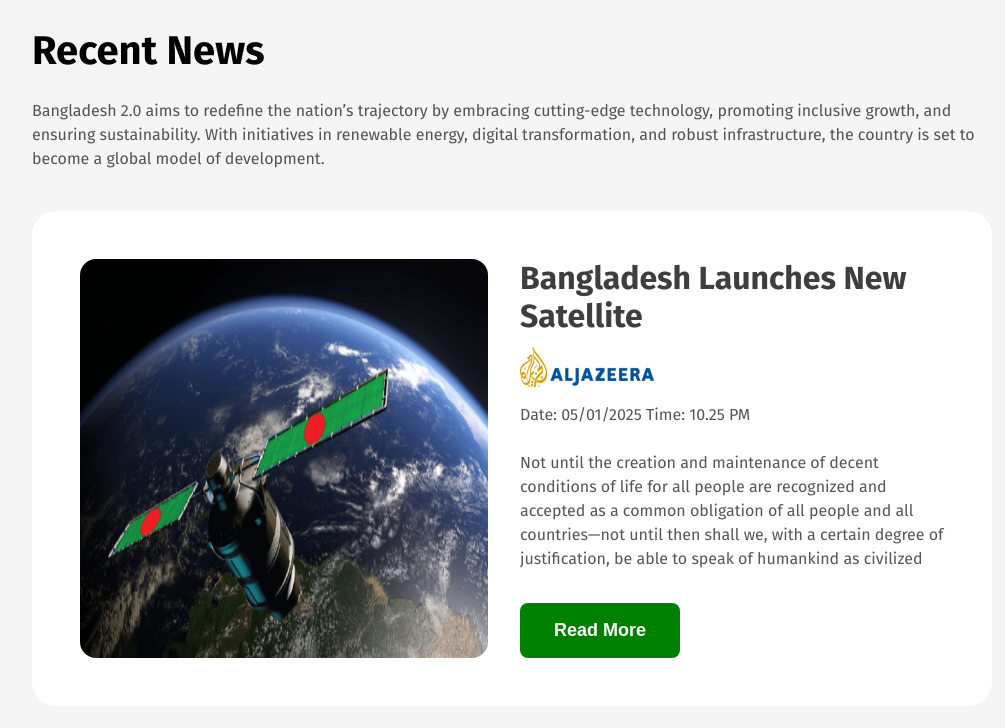
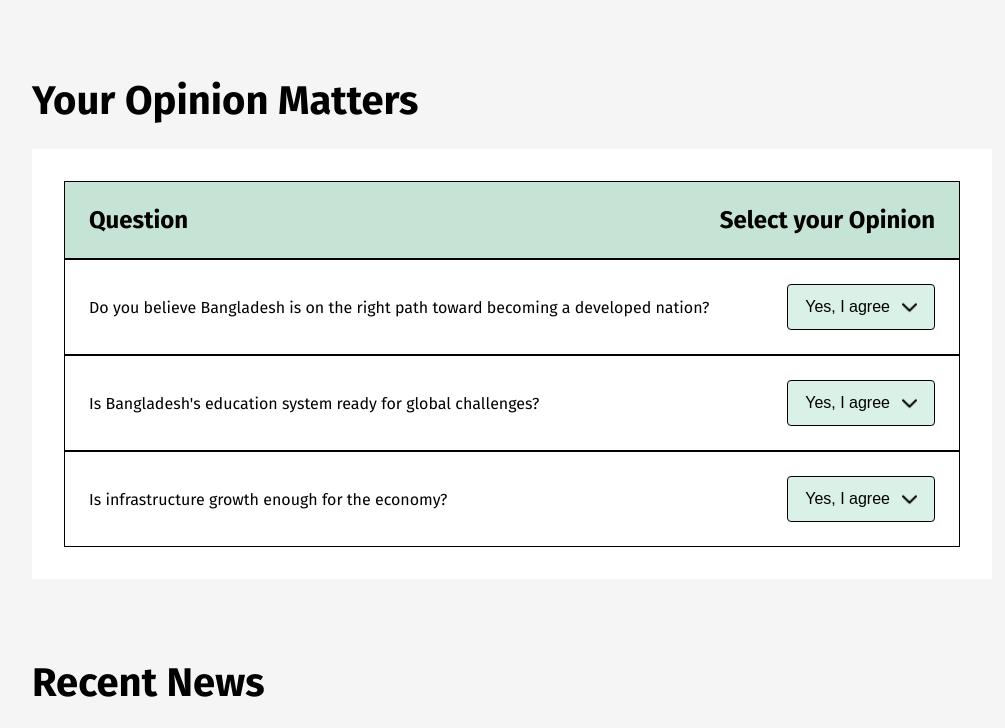
Before and after one commit to forhad823/assignment-1-milestone-1, a plain HTML site: page index.html in a window 1280 px wide. Shown: the part 1551-2279 px from the top of the page, without its empty margins (128-1133 px from the left). Drawn offline with Linux system fonts and the light colour scheme.

Commit message:
some optional sections have been added

```diff
--- a/index.html
+++ b/index.html
@@ -98,6 +98,54 @@
         <p class="paragraph">
           Chief Adviser of the People's Republic of Bangladesh
         </p>
+      </section>
+
+      <!----------------------Opinion section below------------->
+
+      <section class="opinion">
+        <h1 class="section-title">Your Opinion Matters</h1>
+        <table class="opinion-table">
+          <thead class="table-head">
+            <tr>
+              <th><h2>Question</h2></th>
+              <th><h2>Select your Opinion</h2></th>
+            </tr>
+          </thead>
+          <tbody>
+            <tr>
+              <td>
+                Do you believe Bangladesh is on the right path toward becoming a
+                developed nation?
+              </td>
+              <td>
+                <button class="table-button">
+                  <span>Yes, I agree</span>
+                  <img src="./assets/arrow-down.png" alt="Dropdown Icon" />
+                </button>
+              </td>
+            </tr>
+            <tr>
+              <td>
+                Is Bangladesh's education system ready for global challenges?
+              </td>
+              <td>
+                <button class="table-button">
+                  <span>Yes, I agree</span>
+                  <img src="./assets/arrow-down.png" alt="Dropdown Icon" />
+                </button>
+              </td>
+            </tr>
+            <tr>
+              <td>Is infrastructure growth enough for the economy?</td>
+              <td>
+                <button class="table-button">
+                  <span>Yes, I agree</span>
+                  <img src="./assets/arrow-down.png" alt="Dropdown Icon" />
+                </button>
+              </td>
+            </tr>
+          </tbody>
+        </table>
       </section>
 
       <!-- -----------------------News section ----------------->
--- a/style.css
+++ b/style.css
@@ -154,7 +154,6 @@
 /*............Quote box style................*/
 .quote-box {
   padding: 40px 24px;
-  margin-bottom: 30px;
   background-color: white;
   border-style: none;
   border-radius: 16px;
@@ -222,6 +221,7 @@
   align-items: center;
   text-align: center;
   gap: 10px;
+  margin: 80px;
 }
 
 .card-container {
@@ -303,7 +303,7 @@
 .newsletter input[type="submit"]:hover {
   background-color: blue;
 }
-/*........footer section styles...... */
+/*..................footer section styles...... */
 
 footer {
   display: flex;
@@ -324,4 +324,54 @@
 footer .icon-box .icon-img {
   width: 24px;
   height: 24px;
+  cursor: pointer;
 }
+
+/*............... opinion section styles.....................*/
+.opinion {
+  margin: 80px 0px;
+}
+table {
+  border-collapse: collapse;
+  border: 32px solid white;
+  width: 100%;
+  /* padding: 32px; */
+  background-color: white;
+  margin-bottom: 30px;
+}
+
+thead {
+  background-color: #c6e4d6;
+}
+
+.table-button img {
+  width: 15px;
+  height: 15px;
+}
+
+.table-button {
+  padding: 13px 17px;
+  background-color: #daf1e7;
+  border: 1px solid black;
+  border-radius: 4px;
+  display: flex;
+  justify-content: space-between;
+  align-items: center;
+  text-align: center;
+  gap: 12px;
+  font-size: 16px;
+  font-weight: 500;
+  cursor: pointer;
+}
+
+tr {
+  display: flex;
+  justify-content: space-between;
+  align-items: center;
+  border: 1px solid black;
+  padding: 24px 24px 24px 24px;
+}
+tbody {
+  /* padding: 32px; */
+  background-color: white;
+}
```
Also changed, not shown: assets/arrow-down.png (added).
